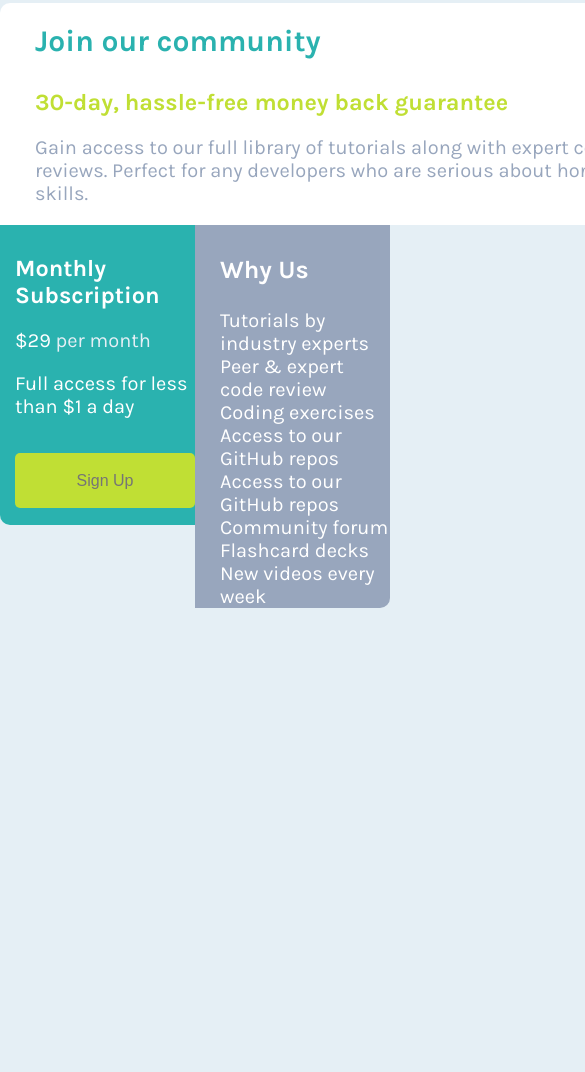
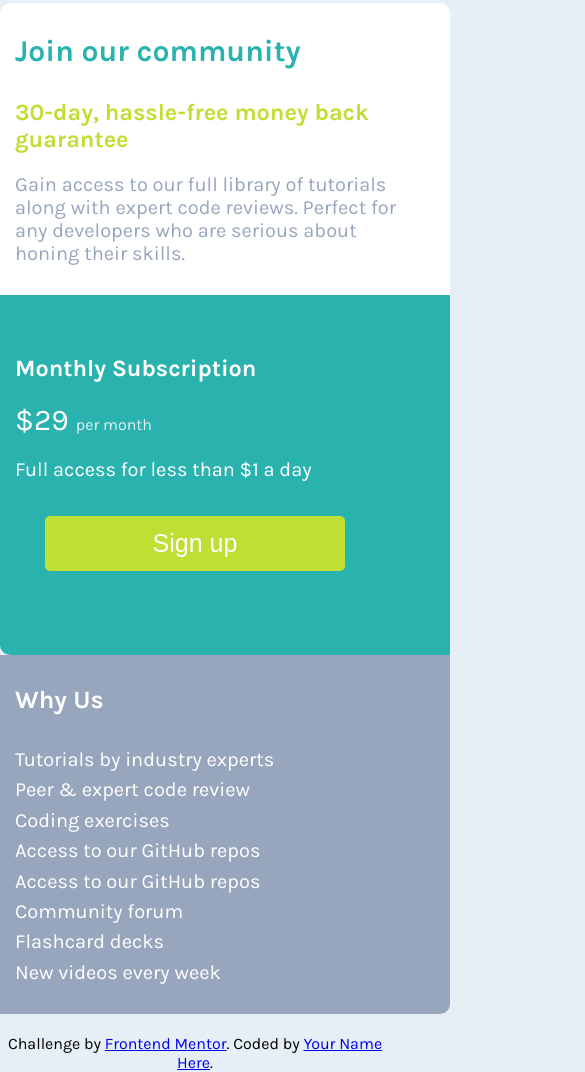
Before and after one commit to Aarif195/single-price-grid-component, a plain HTML site: page index.html in a window 390 px wide. Shown: the part 77-1149 px from the top of the page, 585 px wide, since content can reach past the window. Before the commit the page ends 844 px from the top, so only its background shows below. Drawn offline with Linux system fonts and the light colour scheme.

Commit message:
modification in html and css file

```diff
--- a/index.css
+++ b/index.css
@@ -58,8 +58,12 @@ body {
 
 .con span {
   color: hsl(204, 43%, 93%);
+  font-size: 16px;
 }
+.per{
+  font-size: 30px;
 
+}
 .con p {
   margin-top: 20px;
   margin-left: 15px;
@@ -70,8 +74,8 @@ body {
   margin-left: 15px;
 }
 
-.con input {
-  width: 180px;
+.btn {
+  width: 300px;
   height: 55px;
   margin-top: 35px;
   margin-left: 15px;
@@ -79,7 +83,7 @@ body {
   color: white;
   border: 0;
   border-radius: 5px;
-  font-size: 16px;
+  font-size: 25px;
   text-align: center;
 }
 
@@ -94,11 +98,45 @@ body {
 }
 
 .why h5 {
-  margin-bottom: 25px;
+  margin-bottom: 35px;
   font-size: 25px;
   margin-left: 25px;
 }
 
 .why p {
   margin-left: 25px;
+  line-height: 1.4rem;
+  /*  */
+  /* margin-top: 1px; */
 }
+
+
+.attribution {
+  text-align: center;
+  margin-top: 20px;
+}
+
+
+@media (max-width: 768px) {
+  .fresh, .con, .why {
+    padding: 30px;
+    width: 100%;
+  }
+  .fresh h2, .fresh h3, .fresh p, .con h3, .con p, .why h5, .why p {
+    margin-left: -15px;
+  }
+
+
+.second-par {
+  flex-direction: column;
+}
+
+.why p {
+  margin-top: 0.5rem;
+}
+
+.attribution {
+  font-size: 16px;
+}
+
+}
--- a/index.html
+++ b/index.html
@@ -11,6 +11,7 @@
   <title> Single Price Grid Component</title>
 
 </head>
+
 <body>
   <div class="fresh ">
     <h2>Join our community</h2>
@@ -21,9 +22,10 @@
   <div class="second-par">
     <div class="con">
       <h3> Monthly Subscription</h3>
-      <p>&dollar;29 <span>per month</span></p>
+      <p class="per">&dollar;29 <span>per month</span></p>
       <p>Full access for less than &dollar;1 a day</p>
-      <input type="text" placeholder="Sign Up">
+      <!-- <input type="text" placeholder="Sign Up"> -->
+      <button class="btn">Sign up</button>
     </div>
 
     <div class="why">
@@ -46,12 +48,11 @@
   </div>
 
 
-  <!-- <footer>
+  <footer>
     <p class="attribution">
-      Challenge by <a href="https://www.frontendmentor.io?ref=challenge" target="_blank">Frontend Mentor</a>.
-      Coded by <a href="#">Your Name Here</a>.
+      Challenge by <a href="https://www.frontendmentor.io/challenges/single-price-grid-component-5ce41129d0ff452fec5abbbc" target="_blank">Frontend Mentor</a>.
+      Coded by <a href="https://github.com/Aarif195/single-price-grid-component">Your Name Here</a>.
     </p>
-  </footer> -->
+  </footer>
 </body>
-
 </html>
```
